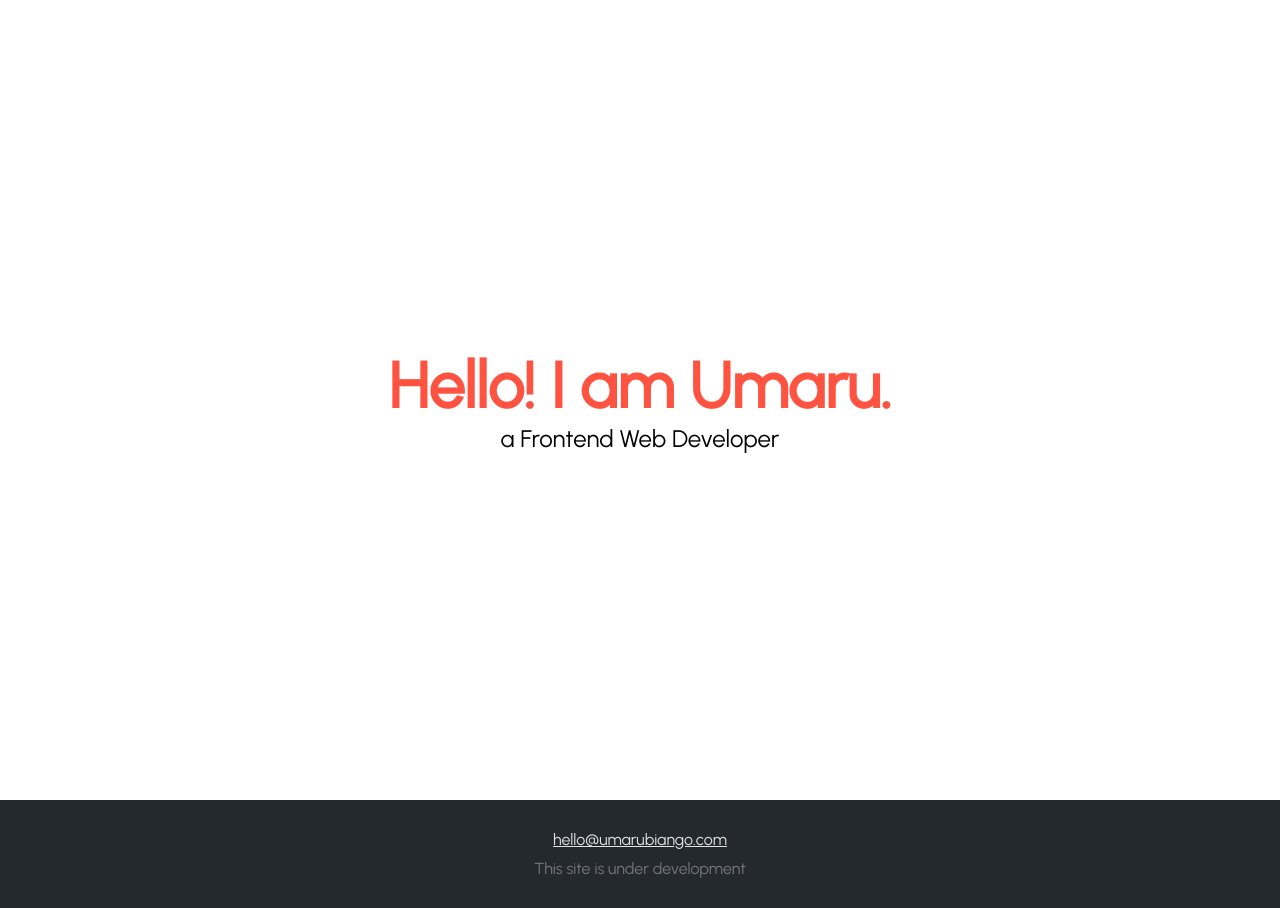
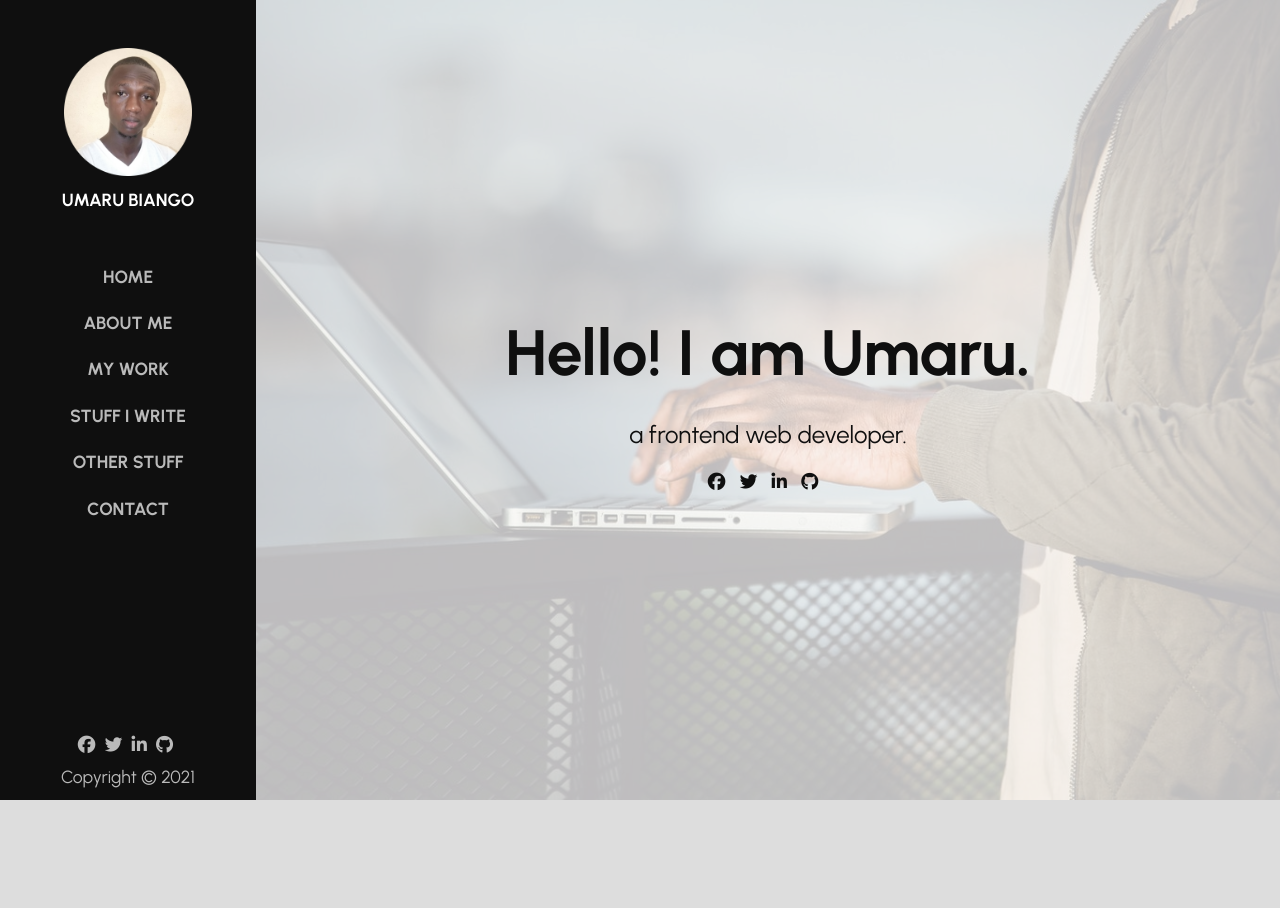
Before and after one commit to SUBiango/personal-website, a plain HTML site: page index.html in a window 1280 px wide. After the commit the page ends 800 px from the top, so only its background shows below. Drawn offline with Linux system fonts and the light colour scheme.

Commit message:
Just finish designing the homepage

```diff
--- a/index.html
+++ b/index.html
@@ -2,27 +2,64 @@
 <html lang="en">
 <head>
 	<meta charset="UTF-8">
+	<meta http-equiv="X-UA-Compatible" content="IE=edge">
+	<meta name="viewport" content="width=device-width, initial-scale=1.0">
 	<link rel="preconnect" href="https://fonts.googleapis.com">
 	<link rel="preconnect" href="https://fonts.gstatic.com" crossorigin>
-	<link href="https://fonts.googleapis.com/css2?family=Urbanist&display=swap" rel="stylesheet">
-	<meta name="viewport" content="width=device-width, initial-scale=1.0">
+	<link href="https://fonts.googleapis.com/css2?family=Lato:wght@300;500;700;900&family=Urbanist:wght@100;300;400;500;700;900&display=swap" rel="stylesheet">
+	<script src="https://kit.fontawesome.com/cdb807d682.js" crossorigin="anonymous"></script>
 	<link rel="stylesheet" href="css/style.css">
-	<title>Home | Umaru Sahr Biango </title>
+	<title>Document</title>
 </head>
 <body>
+	<!-- Sidebar Nav -->
+	<nav id="side-nav">
+		<div class="wrapper">
+			<header class="profile">
+				<img src="./img/profile.png" alt="">
+				<h4>Umaru Biango</h4>
+			</header>
 
-	<div class="container">
-		<h1>Hello! I am Umaru.</h1>
-		<p>a Frontend Web Developer</p>
+			<ul>
+				<li><a href="#">Home</a></li>
+				<li><a href="#">About me</a></li>
+				<li><a href="#">My Work</a></li>
+				<li><a href="#">Stuff I Write</a></li>
+				<li><a href="#">Other Stuff</a></li>
+				<li><a href="#">Contact</a></li>
+			</ul>
+			<footer>
+				<div class="social-buttons">
+					<a href="#" target="_blank" class="btn contact-details"><i class="fab fa-facebook"></i></a>
+					<a href="#" target="_blank" class="btn contact-details"><i class="fab fa-twitter"></i></a>
+					<a href="#" target="_blank" class="btn contact-details"><i class="fab fa-linkedin-in"></i></a>
+					<a href="#" target="_blank" class="btn contact-details"><i class="fab fa-github"></i></a>
+				</div>
+
+				<div>
+					<p>Copyright &copy; 2021</p>
+				</div>
+			</footer>
+		</div>
+	</nav>
+
+	<div class="main-content">
+		<div class="showcase">
+			<div>
+				<h1>Hello! I am Umaru.</h1>
+				<p>a frontend web developer.</p>
+			</div>
+
+			<div class="social-buttons">
+				<a href="#" target="_blank" class="btn contact-details"><i class="fab fa-facebook"></i></a>
+				<a href="#" target="_blank" class="btn contact-details"><i class="fab fa-twitter"></i></a>
+				<a href="#" target="_blank" class="btn contact-details"><i class="fab fa-linkedin-in"></i></a>
+				<a href="#" target="_blank" class="btn contact-details"><i class="fab fa-github"></i></a>
+			</div>
+		</div>
 	</div>
 
-	<footer>
-		<a href="mailto:hello@umarubiango.com">hello@umarubiango.com</a>
-
-		<p>This site is under development</p>
-	</footer>
 
 
-<script src="js/main.js"></script>
 </body>
 </html>
--- /dev/null
+++ b/scss/style.scss
@@ -0,0 +1,207 @@
+// Variables
+$font-stack: Urbanist, sans-serif;
+$light-color: #fff;
+$background-color: #ddd;
+$main-grey: #bababa;
+$primary-color: #0f0f0f;
+$secondary-color: #ff4500;
+
+
+* {
+    box-sizing: border-box;
+    margin: 0;
+    padding: 0;
+}
+
+body {
+    background-color: $background-color;
+    font-family: $font-stack;
+    line-height: 1.5;
+    font-size: 1.1rem;
+}
+
+// Navigation
+
+#side-nav {
+    position: fixed;
+    top: 0;
+    left: 0;
+    width:20vw;
+    height: 100vh;
+    color: $light-color;
+    background-color: $primary-color;
+
+    .wrapper {
+        display: flex;
+        flex-direction: column;
+        justify-content: center;
+        align-items: center;
+    }
+
+    .profile {
+        margin-top: 3rem;
+        text-align: center;
+        text-transform: uppercase;
+
+        img {
+            display: block;
+            width: 50%;
+            text-align: center;
+            margin: 0 auto;
+        }
+
+        h4 {
+            margin-top: 0.7rem;
+            font-weight: 700;
+        }
+    }
+
+    ul {
+        margin-top: 2.5rem;
+        text-align: center;
+
+        li {
+            list-style: none;
+            padding: 10px;
+            text-transform: uppercase;
+
+            a {
+                text-decoration: none;
+                color: $main-grey;
+                font-weight: 700;
+            }
+
+            a:hover {
+                color: $secondary-color;
+                transition: color 0.3s ease-out;
+            }
+        }
+    }
+
+    footer {
+        position: fixed;
+        bottom: 0;
+        padding: 10px;
+        text-align: center;
+        color: $main-grey;
+
+        .social-buttons {
+            margin-bottom: 5px;
+        }
+
+        .contact-details {
+            padding-right: 5px;
+            color: $main-grey;
+            transition: transform 0.3s ease-out;
+        }
+    }
+}
+
+// Main Content
+
+.main-content {
+    background-image: url('../img/bg-image.jpg');
+    background-color: $background-color;
+    background-position: center;
+    background-repeat: no-repeat;
+    background-size: cover;
+    background-blend-mode: overlay;
+    height: 100vh;
+    width: 80vw;
+    margin-left: 20vw;
+
+    .showcase {
+        display: flex;
+        flex-direction: column;
+        justify-content: center;
+        align-items: center;
+        text-align: center;
+        width: 100%;
+        height: 100%;
+        color: $primary-color;
+
+        h1 {
+            font-size: 4rem;
+            margin-bottom: 1rem;
+        }
+
+        p {
+            font-size: 1.5rem;
+        }
+
+        .social-buttons {
+            margin-top: 1rem;
+        }
+
+        .contact-details {
+            padding-right: 10px;
+            color: $primary-color;
+        }
+    }
+}
+
+// Media Queries
+@media (max-width: 568px) {
+    #side-nav {
+        display: none;
+    }
+
+    .main-content {
+        margin: 0;
+        width: 100vw;
+
+        .showcase {
+
+            h1 {
+                font-size: 2rem;
+                margin-bottom: 1rem;
+            }
+
+            p {
+                font-size: 1.1rem;
+            }
+        }
+    }
+}
+
+@media only screen and (min-width: 569px) and (max-width: 768px)  {
+    #side-nav {
+        display: none;
+    };
+
+    .main-content {
+        margin: 0;
+        width: 100vw;
+
+        .showcase {
+
+            h1 {
+                font-size: 2.8rem;
+                margin-bottom: 1rem;
+            }
+
+            p {
+                font-size: 1.4rem;
+            }
+        }
+    }
+};
+
+@media only screen and (min-width: 769px) and (max-width: 1024px)  {
+    #side-nav {
+        display: none;
+    };
+
+    .main-content {
+        margin: 0;
+        width: 100vw;
+
+        .showcase {
+
+            h1 {
+                font-size: 3.5rem;
+                margin-bottom: 1rem;
+            }
+        }
+    }
+};
```
Also changed, not shown: about.html (added), css/style.css, img/bg-image.jpg (added), img/portfolio-1.jpg (added), img/portfolio-6.jpg (added), img/portfolio-7.jpg (added), img/profile.png (added), 4 other files.
